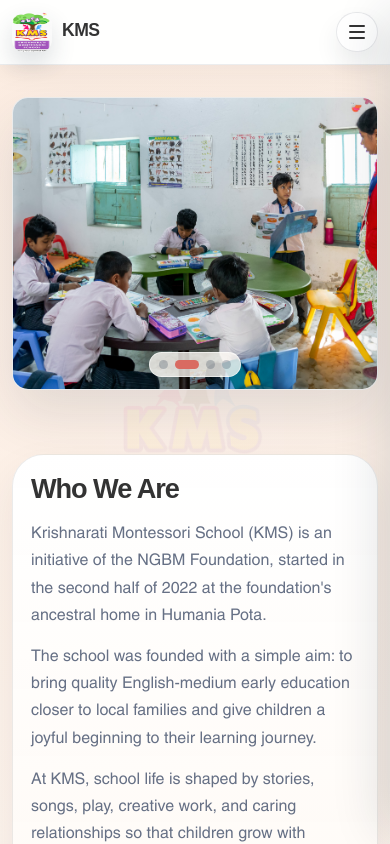
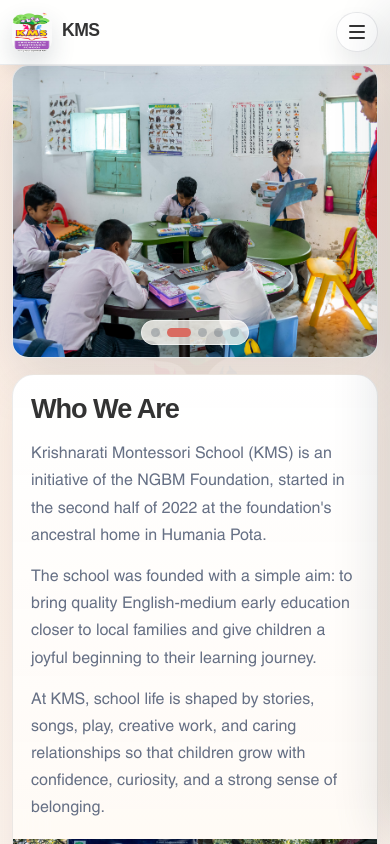
Before and after one commit to as4401s/School_website, a Next.js app: page / in a window 390 px wide. Shown: the top 844 px of the page. Built offline with nearby package versions, Linux system fonts and the light colour scheme; a web font is replaced by a local one.

Commit message:
Polish landing page visuals

```diff
--- a/scripts/generate-admission-form-pdf.mjs
+++ b/scripts/generate-admission-form-pdf.mjs
@@ -19,7 +19,7 @@ const LAYOUT = {
   panelPaddingX: 14,
   fieldHeight: 18,
   fieldGap: 10,
-  labelGap: 4,
+  labelGap: 2,
   labelLineHeight: 9.2,
   checkboxSize: 13,
   checkboxGap: 8,
@@ -450,7 +450,7 @@ function drawWritingLine(page, fonts, options) {
   });
 
   const labelHeight = Math.max(labelLines.length, 1) * LAYOUT.labelLineHeight;
-  const lineY = topY - labelHeight - 10;
+  const lineY = topY - labelHeight - 6;
 
   page.drawLine({
     start: { x, y: lineY },
--- a/src/app/globals.css
+++ b/src/app/globals.css
@@ -518,6 +518,28 @@ h4,
   font-size: clamp(2.6rem, 6vw, 4.8rem);
 }
 
+.home-page {
+  --home-gap: clamp(22px, 2.8vw, 34px);
+  display: grid;
+  gap: var(--home-gap);
+  padding-bottom: 72px;
+}
+
+.home-page > .hero,
+.home-page > .section {
+  padding: 0;
+}
+
+.home-page .stack--spacious,
+.home-page .grid-2,
+.home-page .grid-4 {
+  gap: var(--home-gap);
+}
+
+.home-page .section-header {
+  margin-bottom: var(--home-gap);
+}
+
 .hero {
   padding: 0;
 }
@@ -1972,6 +1994,11 @@ body::before {
 
 @media (max-width: 720px) {
 
+  .home-page {
+    --home-gap: 20px;
+    padding-bottom: 40px;
+  }
+
   .shell {
     width: min(calc(100% - 32px), var(--max-width));
   }
@@ -2009,6 +2036,13 @@ body::before {
 
   .hero-slider__slide {
     aspect-ratio: 5 / 4;
+  }
+
+  .home-page .feature-panel,
+  .home-page .story-card,
+  .home-page .gallery-card,
+  .home-page .notice-spotlight {
+    border-radius: 22px;
   }
 
   .hero-slider__controls {
@@ -2461,6 +2495,11 @@ body::before {
 }
 
 @media (max-width: 430px) {
+
+  .home-page {
+    --home-gap: 16px;
+    padding-bottom: 32px;
+  }
 
   .shell {
     width: min(calc(100% - 24px), var(--max-width));
--- a/src/app/page.tsx
+++ b/src/app/page.tsx
@@ -254,7 +254,7 @@ export default async function HomePage() {
   const featuredGalleryItems = pickFeaturedGalleryItems(galleryItems);
 
   return (
-    <>
+    <main className="home-page">
       <section className="hero">
         <div className="shell">
           <HeroCarousel slides={homeHeroSlides} />
@@ -487,6 +487,6 @@ export default async function HomePage() {
           </article>
         </div>
       </section>
-    </>
+    </main>
   );
 }
--- a/src/data/site-content.ts
+++ b/src/data/site-content.ts
@@ -134,10 +134,11 @@ export const heroStats = [
 ];
 
 export const homeHeroSlides = [
-  "/media/Humaniapota%20School/IMG_3333.jpg",
+  "/media/Humaniapota%20School/IMG_3260.jpg",
   "/media/Humaniapota%20School/IMG_3340.jpg",
-  "/media/Humaniapota%20School/IMG_3260.jpg",
   "/media/Humaniapota%20School/IMG_3280.jpg",
+  "/media/Humaniapota%20School/IMG_3345.jpg",
+  "/media/Humaniapota%20School/IMG_3319.jpg",
 ];
 
 export const academicSubjects: Subject[] = [
```
